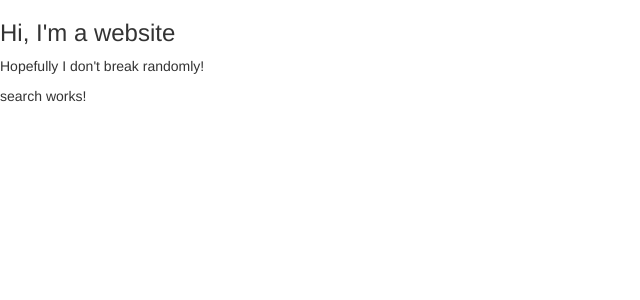
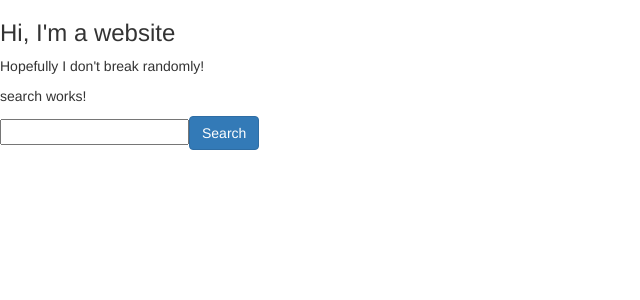
Before and after one commit to ianhamilton117/GCS-POC, an Angular app: page / in a window 1280 px wide. Shown: the top 300 px of the page, without its empty margins (0-640 px from the left). Built offline with nearby package versions, Linux system fonts and the light colour scheme.

Commit message:
Core search functionality is working, formatting still messed up

```diff
--- /dev/null
+++ b/src/app/search.service.ts
@@ -0,0 +1,30 @@
+import { Injectable } from '@angular/core';
+import { HttpClient } from '@angular/common/http';
+import { Observable } from '../../node_modules/rxjs';
+import { map } from 'rxjs/operators';
+
+@Injectable({
+  providedIn: 'root'
+})
+export class SearchService {
+
+  constructor(private httpClient: HttpClient) { }
+
+  search(query: String): Observable<any> {
+    let url = "https://www.googleapis.com/customsearch/v1?key=AIzaSyDkGQ2TErpTl--zkgGErCh0_XhUFIWQC54&cx=014722161919417917553:vmkwzgw4l5u&q=";
+    // let key =
+    return this.httpClient.get(url + query);
+      // .pipe(
+      //   map(
+
+      //   )
+      // );
+
+    // .subscribe(
+    //   (items) => {
+    //     console.log(items);
+    //     // return [];
+    //   }
+    // );
+  }
+}
--- a/src/app/search/search.component.html
+++ b/src/app/search/search.component.html
@@ -1,3 +1,7 @@
 <p>
   search works!
 </p>
+<input type="text" (input)="onUpdateSearchQuery($event)"/>
+<button class="btn btn-primary" (click)="onSearch()">Search</button>
+<p *ngIf="searchResults.length > 0">Search results:</p>
+<p *ngFor="let result of searchResults">{{ result }}</p>
--- a/src/app/search/search.component.ts
+++ b/src/app/search/search.component.ts
@@ -1,4 +1,5 @@
 import { Component, OnInit } from '@angular/core';
+import { SearchService } from '../search.service';
 
 @Component({
   selector: 'app-search',
@@ -7,7 +8,30 @@ import { Component, OnInit } from '@angular/core';
 })
 export class SearchComponent implements OnInit {
 
-  constructor() { }
+  query = "";
+  searchResults: string[] = [];
+
+  constructor(private searchService: SearchService) { }
+
+  onUpdateSearchQuery(event: Event) {
+    this.query = (<HTMLInputElement>event.target).value;
+  }
+
+  onSearch() {
+    this.searchService.search(this.query)
+      .subscribe(
+        (response) => {
+          // for (var item in response.items) {
+          //   this.searchResults.push(item.htmlTitle);
+          // }
+          for (var i = 0; i < response.items.length; i++) {
+            var item = response.items[i];
+            this.searchResults.push(item.htmlTitle);
+          }
+        },
+        (error) => console.log(error)
+      );
+  }
 
   ngOnInit() {
 
```
Also changed, not shown: src/app/app.module.ts (+5 -2 lines), 1 other file (tests, documents, lock files or other folders).
